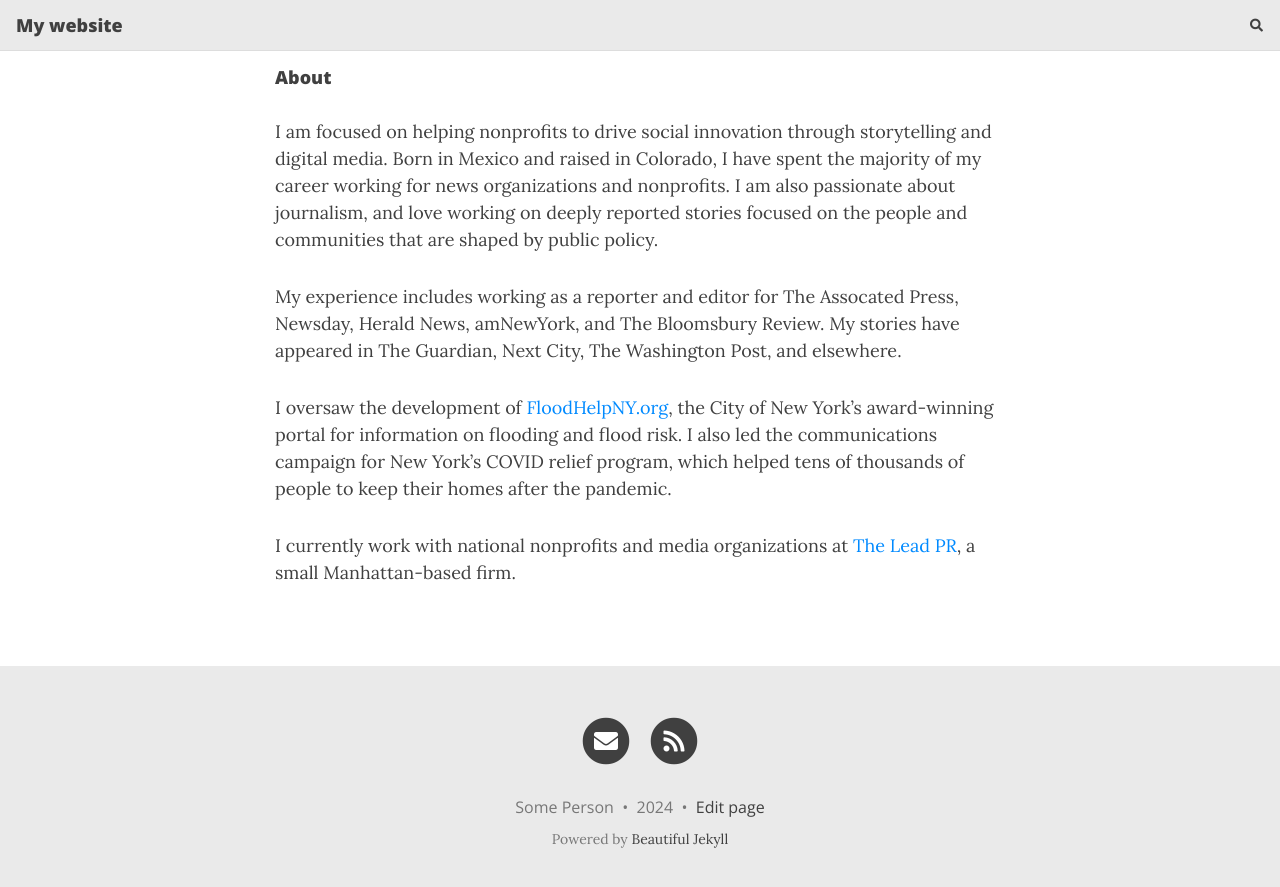
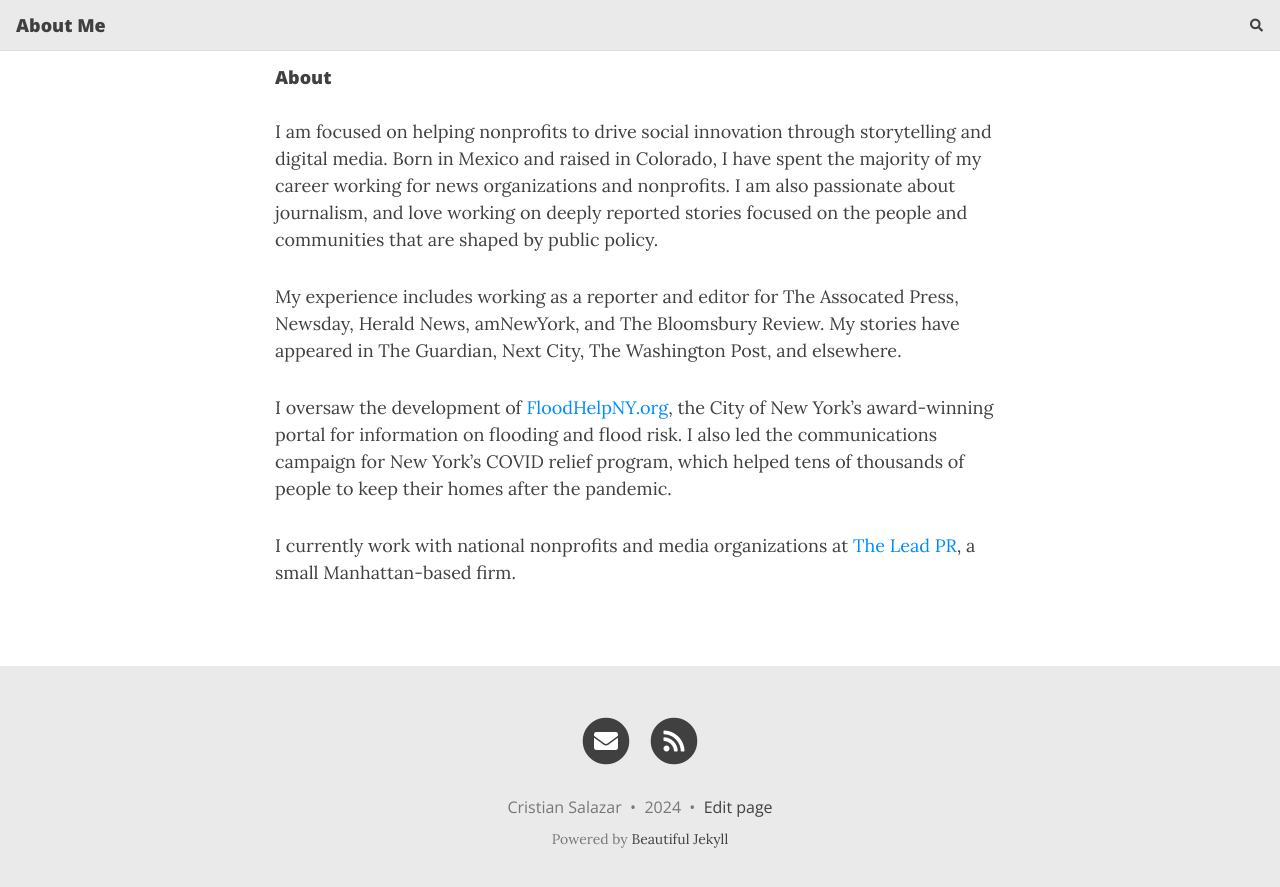
Before and after one commit to crtsalazar/crtsalazar.github.io, a Jekyll site: the page built from index.md, in a window 1280 px wide and 900 px high, scrolled down 1734 px. Shown: the top 887 px of the window. Built offline with Jekyll 4.4.1, drawn with Linux system fonts in a browser that asks for light colours; nearby versions of some CDN libraries; our own code applies the rules of GitHub Pages for plain Markdown files; comment, search, counter and statistics services are not loaded.

Commit message:
Fixing copy

```diff
--- a/_config.yml
+++ b/_config.yml
@@ -10,10 +10,10 @@
 ############################
 
 # Name of website
-title: My website
+title: About Me
 
 # Your name to show in the footer
-author: Some Person
+author: Cristian Salazar
 
 ###############################################
 # --- List of links in the navigation bar --- #
```
